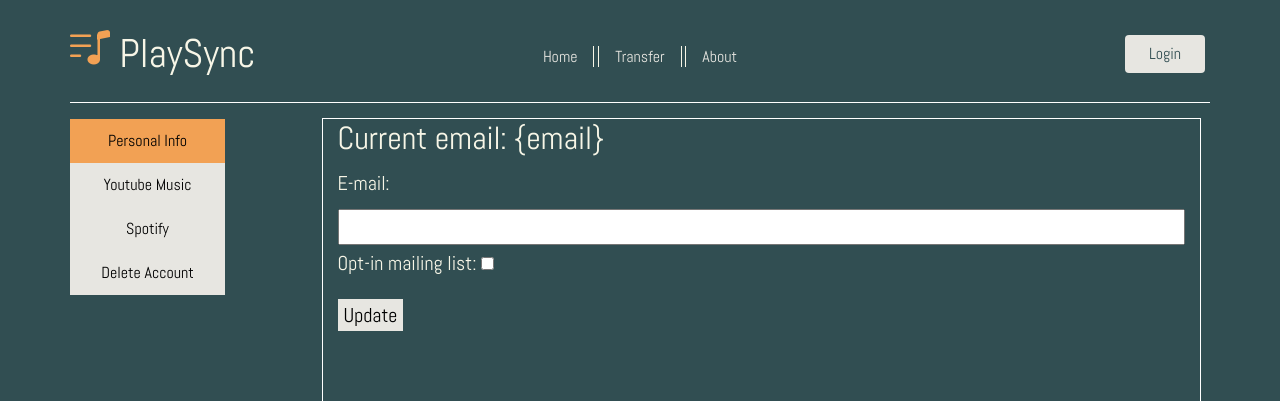
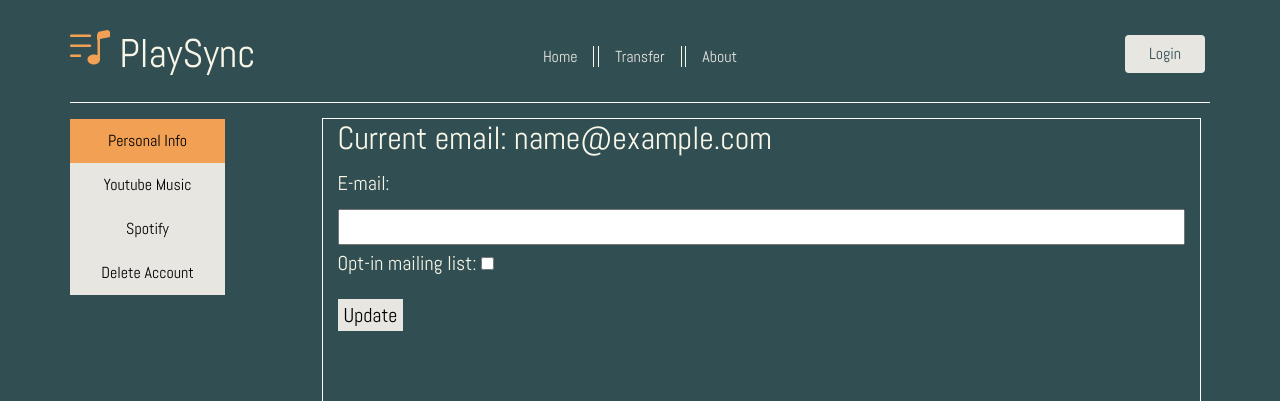
Before and after one commit to PlaySync/PlaySync, a Python web app: template code/flask/templates/profile.html in a window 1280 px wide. Shown: the top 401 px of the page. Run offline with Jinja, Linux system fonts and the light colour scheme; the template is opened without the code that fills it: most values are stand-ins (such as "Sample title", 1, 10 or a date in 2020); some libraries are stand-ins or nearby versions.

Commit message:
profile page fix

```diff
--- a/code/flask/templates/profile.html
+++ b/code/flask/templates/profile.html
@@ -13,7 +13,7 @@
           <div class="col-sm-9 offset-md-1 sidebar-content" style="outline: 1px solid white;">
             <div id="personal-info" class="tabcontent" style="text-align: left; display: inline-block;">
               <form class="email-update" action="#" method="post">
-                <h2>Current email: {email}</h2>
+                <h2>Current email: {{email}}</h2>
 
                 <label for="email">E-mail:</label>
                 <input type="email" id="usr-email" name="new-email">
```
